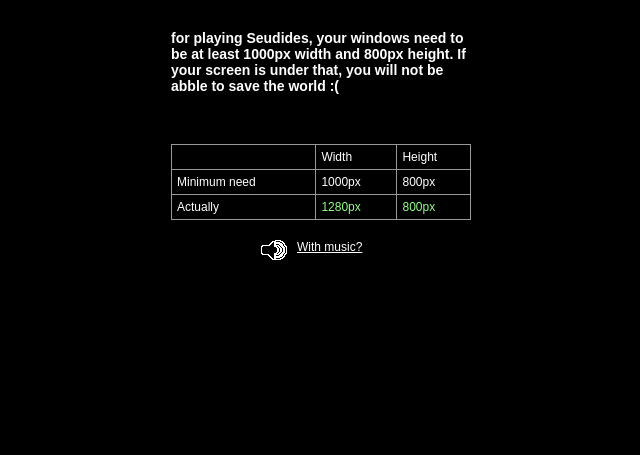
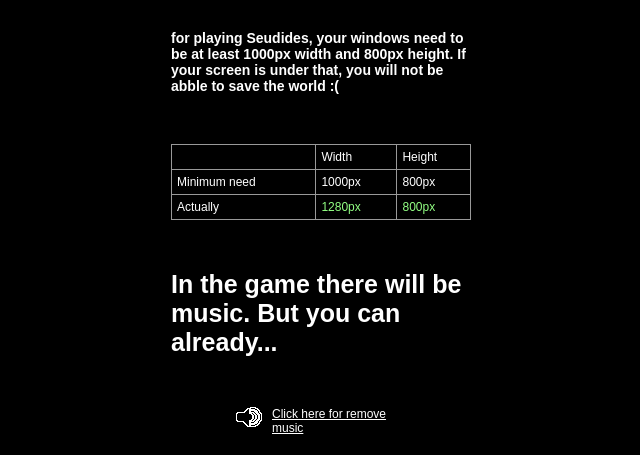
Before and after one commit to korvus/Seudides, a PHP site: page / in a window 1280 px wide. Shown: the part 360-815 px from the top of the page, without its empty margins (319-959 px from the left). Before the commit the page ends 620 px from the top, so only its background shows below. Run offline with PHP 8.4, Linux system fonts and the light colour scheme; some libraries are stand-ins or nearby versions.

Commit message:
inte fix sounds - first real release

```diff
--- a/index.php
+++ b/index.php
@@ -50,8 +50,12 @@
 	<a href="game.php" class="bt">
 		start.
 	</a>
-	<span class="musiq">
-		<span class="icon"></span>With music?
+
+	<p>In the game there will be music. But you can already...</p>
+	<span class="musiq on">
+		<span class="icon"></span>
+		<span class="on">Click here for remove music</span>
+		<span class="off">Click here for put music</span>
 	</span>
 
 </body>
--- a/r/css/index.css
+++ b/r/css/index.css
@@ -17,9 +17,11 @@ td,th{border:1px solid #999;padding:5px;}
 table .good{color:#92ff83;}
 table .bad{color:#ff8383;}
 
-.musiq{font-size:12px;font-weight:normal;display:block;width:120px;margin:20px auto;text-decoration:underline;cursor:pointer;}
+.musiq{font-size:12px;font-weight:normal;display:block;width:170px;margin:20px auto;text-decoration:underline;cursor:pointer;}
 .musiq .icon{float:left;background:url(i/sprite.png) -187px 0 no-repeat;width:26px;height:20px;display:block;z-index:12;margin-right:10px;}
 .musiq.off .icon{background-position:-213px 0;}
+.musiq.on .off,
+.musiq.off .on{display:none;}
 
 
 .bad #warning{display:block;}
--- a/r/js/index.js
+++ b/r/js/index.js
@@ -13,6 +13,34 @@ function colors(){
 	}else{
 		$("#rszH").addClass("good").removeClass("bad");
 	}
+}
+
+function initMusiqStorage(){
+	if('musicSeudides' in localStorage){
+		var ifMusic = localStorage.getItem("musicSeudides");
+		if(ifMusic==1){
+			$(".musiq").removeClass("off").addClass("on");
+		}else{
+			$(".musiq").removeClass("on").addClass("off");
+		}
+	}else{
+		localStorage.setItem('musicSeudides',1);
+	}
+}
+
+function initClickMusiq(){
+	$(".musiq.on").unbind("click").click(function(e){
+		e.preventDefault();
+		$(this).removeClass("on").addClass("off").html("<span class='icon'></span>Click for put music");
+		localStorage.setItem('musicSeudides',0);
+		initClickMusiq();
+	})
+	$(".musiq.off").unbind("click").click(function(e){
+		e.preventDefault();
+		$(this).removeClass("off").addClass("on").html("<span class='icon'></span>Click here for remove music");
+		localStorage.setItem('musicSeudides',1);
+		initClickMusiq();
+	})
 }
 
 $(document).ready(function(){
@@ -36,4 +64,7 @@ $(document).ready(function(){
 		}
 	});
 
+	initMusiqStorage();
+	initClickMusiq();
+
 });
--- a/r/json/lvl.json
+++ b/r/json/lvl.json
@@ -12,7 +12,7 @@
         "win": "<div class='victory3'>You progress fastly, that is good. But Darshado is really upset now. You'll have to be very carrefully, because he dropped behind him some skulls for killing you. Just don't hover it...</div>"
     },
     "lvl4": {
-        "win": "<div class='victory4'>Congratulation... ! It seem you miss just one key. But Darshado is really crazy about you now... He managed by a magic trick to remove the flashlist items from the map... It's nearly to be impossible now... Good luck...</div>"
+        "win": "<div class='victory4'>Congratulation... ! It seem you miss just one key. But Darshado is really mad to you now... He managed by a magic trick to remove the flashlights items from the map... It's nearly to be impossible now... Good luck...</div>"
     },
     "lvl5": {
         "win": "Wow, that was possible! You win!!!"
```
Also changed, not shown: r/js/game.js (+9 -5 lines).
